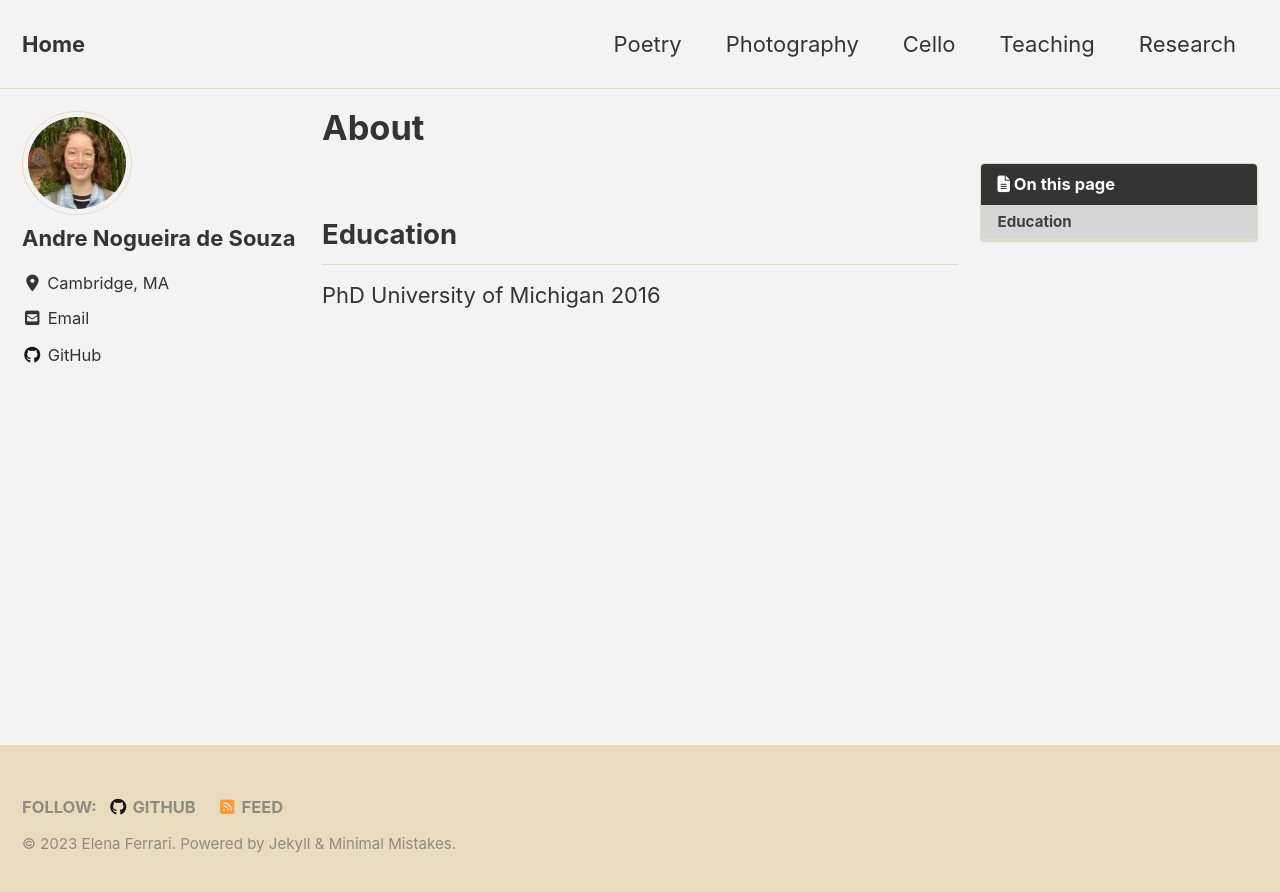
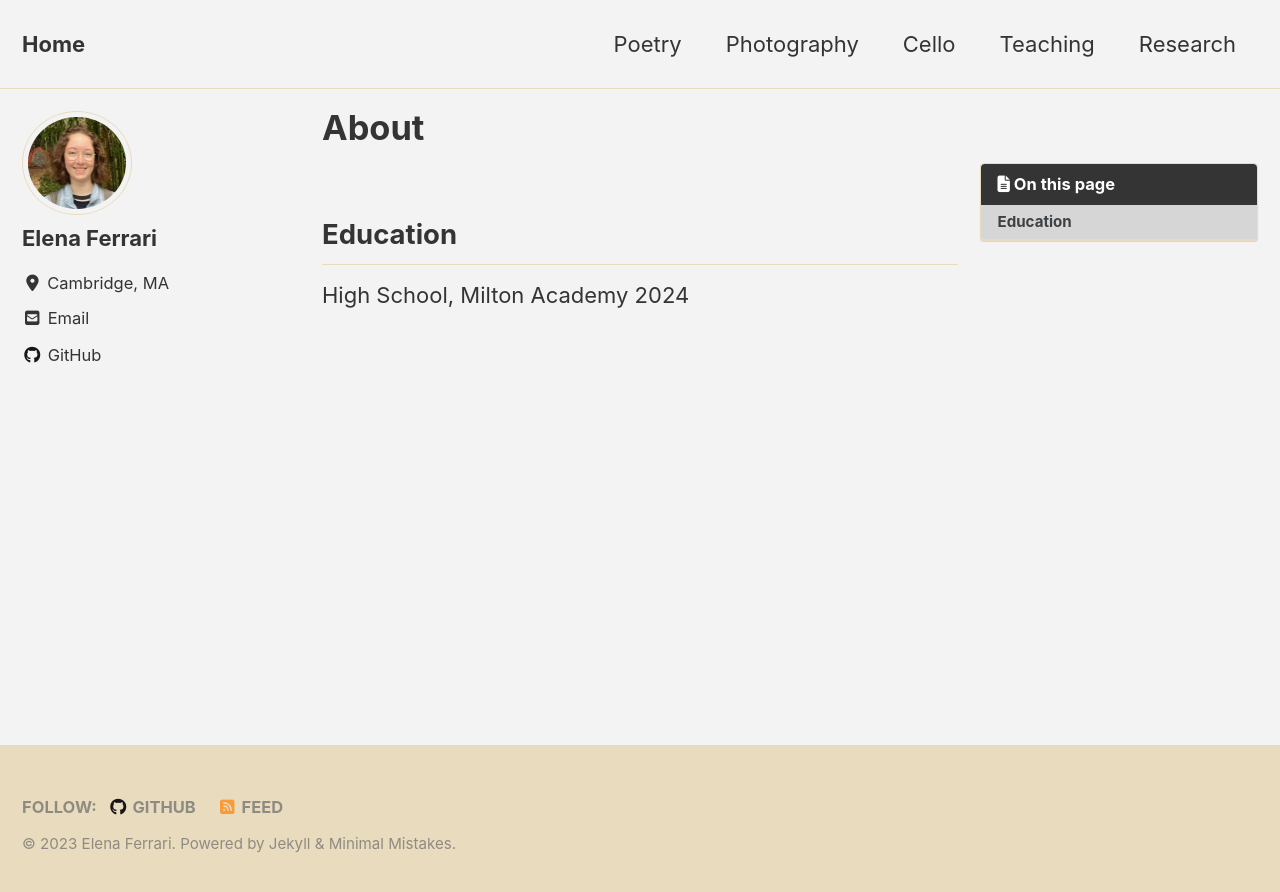
Before and after one commit to rafferrari/rafferrari.github.io, a Jekyll site: the page built from _pages/trial.md, in a window 1280 px wide. Shown: the top 892 px of the page. Built offline with Jekyll 4.4.1, drawn with Linux system fonts in a browser that asks for light colours; cached includes are drawn as plain includes; nearby versions of some CDN libraries.

Commit message:
updated name

```diff
--- a/_config.yml
+++ b/_config.yml
@@ -93,7 +93,7 @@ analytics:
 
 # Site Author
 author:
-  name             : "Andre Nogueira de Souza"
+  name             : "Elena Ferrari"
   avatar           : "/img/me.jpg"
   bio              : " "
   location         : "Cambridge, MA"
--- a/_pages/trial.md
+++ b/_pages/trial.md
@@ -7,4 +7,4 @@ author_profile: true
 ---
 
 ## Education
-PhD University of Michigan 2016
+High School, Milton Academy 2024
```
